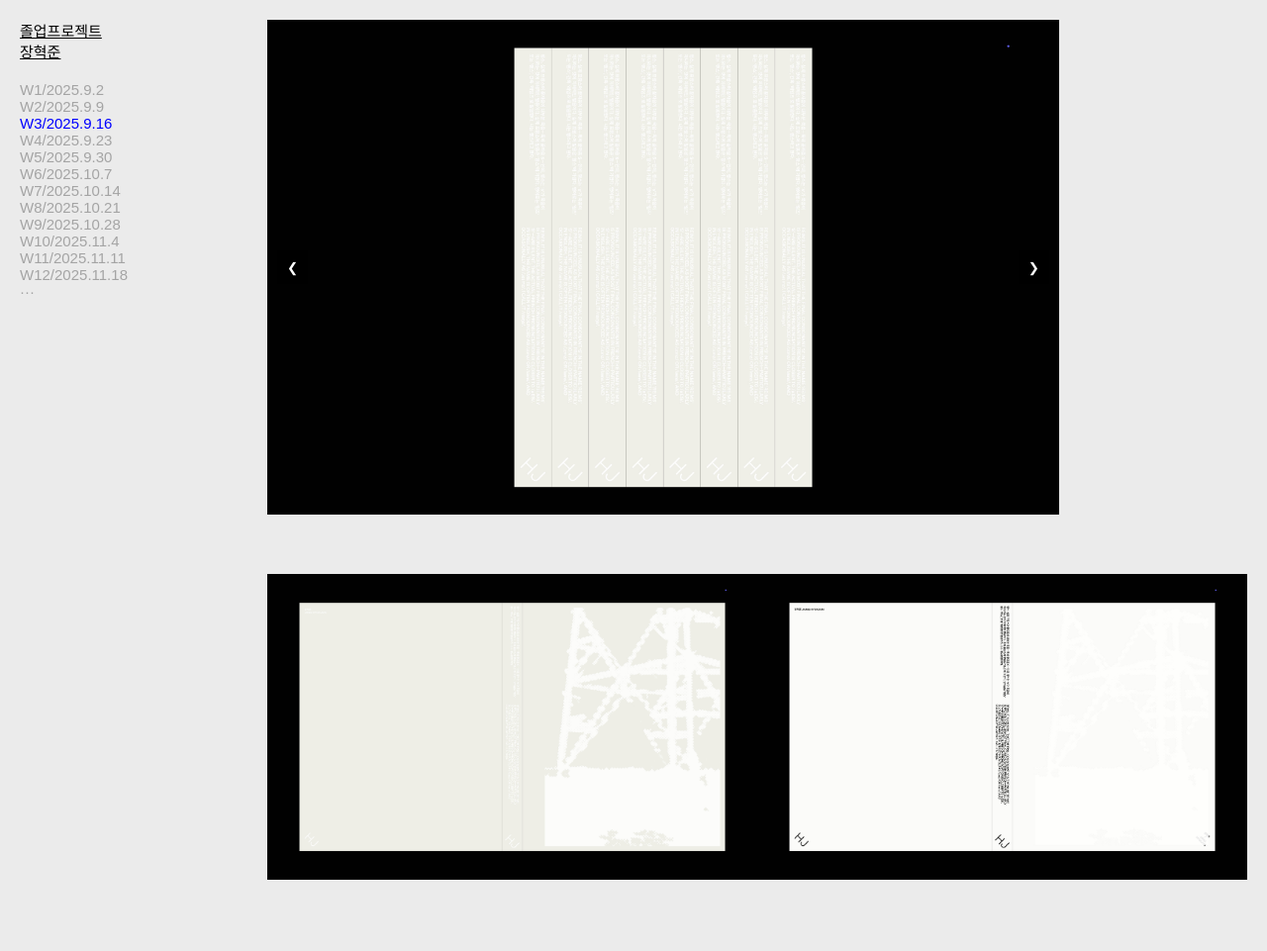
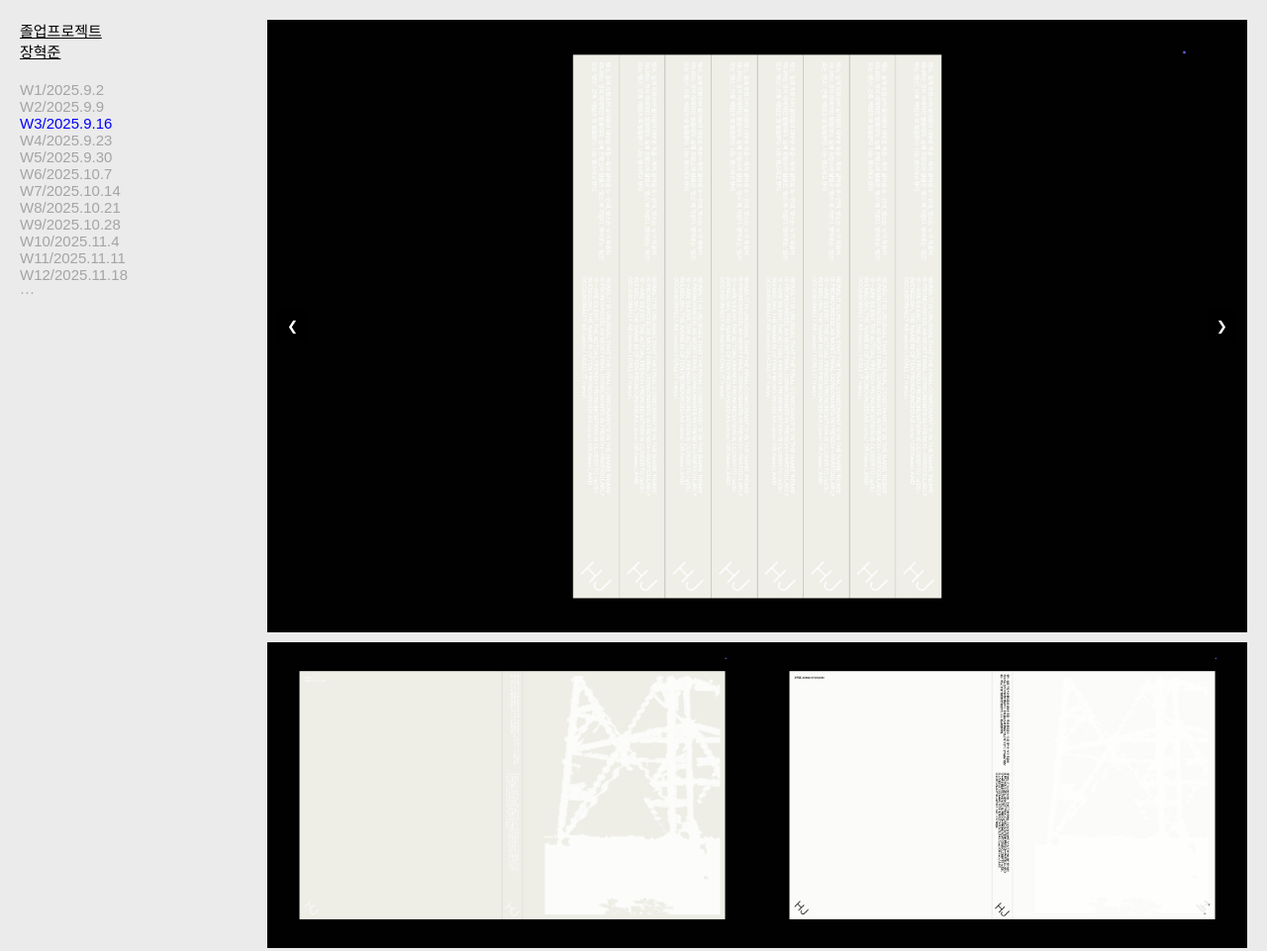
Before and after one commit to imjanghyukjun/gp, a plain HTML site: page h/w3.html in a window 1280 px wide. Shown: the top 961 px of the page at 99% size. Drawn offline with Linux system fonts and the light colour scheme.

Commit message:
Update w3.html

```diff
--- a/h/w3.html
+++ b/h/w3.html
@@ -53,8 +53,7 @@
     .cv-slider {
       position: relative;
       width: 100%;
-      max-width: 800px;
-      margin-bottom: 60px;
+      margin-bottom: 10px;
       overflow: hidden;
     }
     .cv-slide-track {
```
